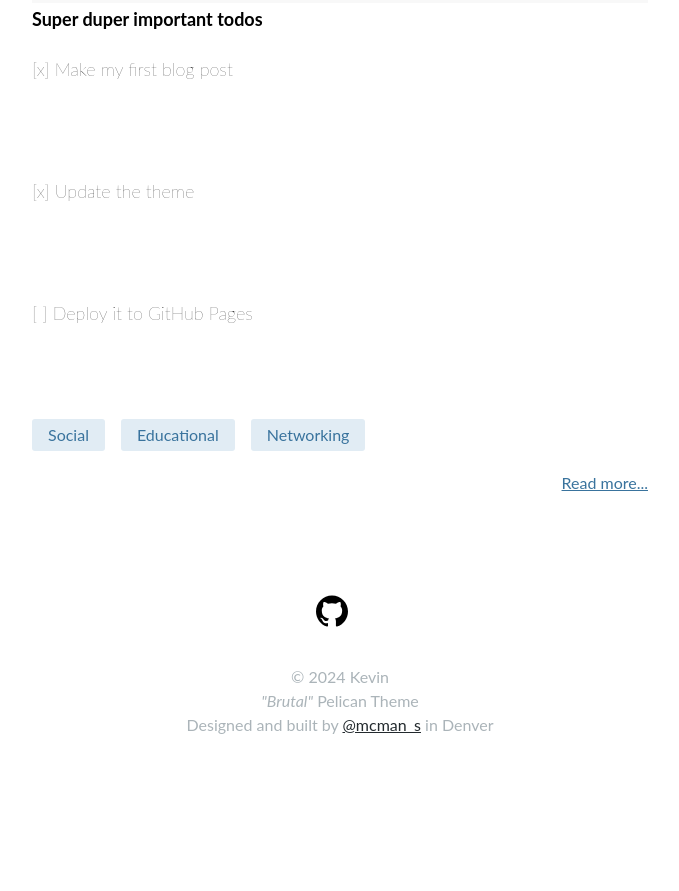
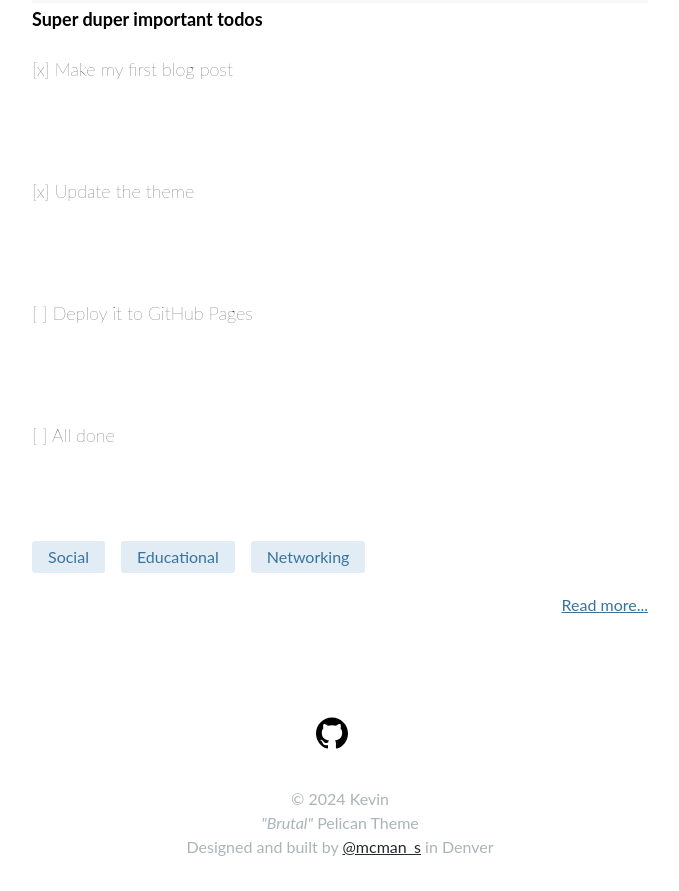
Before and after one commit to kburts/kburts.github.io, a plain HTML site: page archives.html in a window 1280 px wide. Shown: the part 517-1408 px from the top of the page, without its empty margins (300-979 px from the left). Before the commit the page ends 1286 px from the top, so only its background shows below. Drawn offline with Linux system fonts and the light colour scheme.

Commit message:
Update documentation

```diff
--- a/archives.html
+++ b/archives.html
@@ -80,6 +80,7 @@
 <li>[x] Make my first blog post</li>
 <li>[x] Update the theme</li>
 <li>[ ] Deploy it to GitHub Pages</li>
+<li>[ ] All done</li>
 </ul> </div>
                 <div class="tags">
                     <ul class="tags">
```
Also changed, not shown: pelican-workshop-feb-2024.html (+1 -0 lines).
